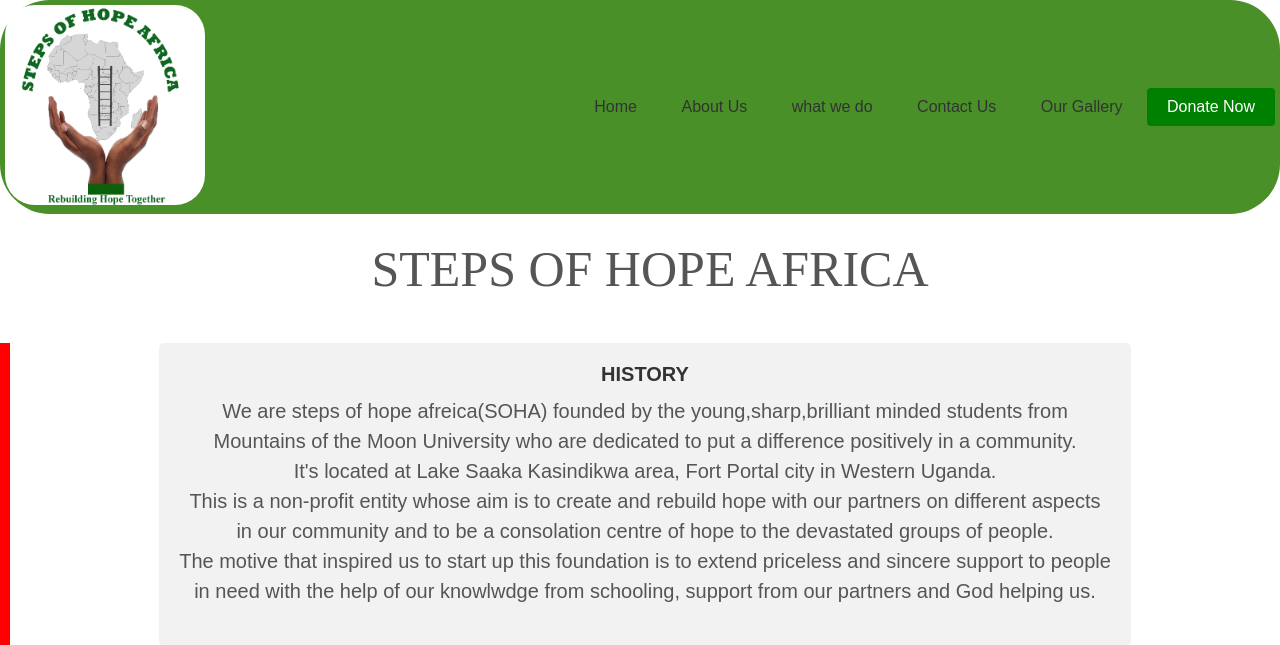
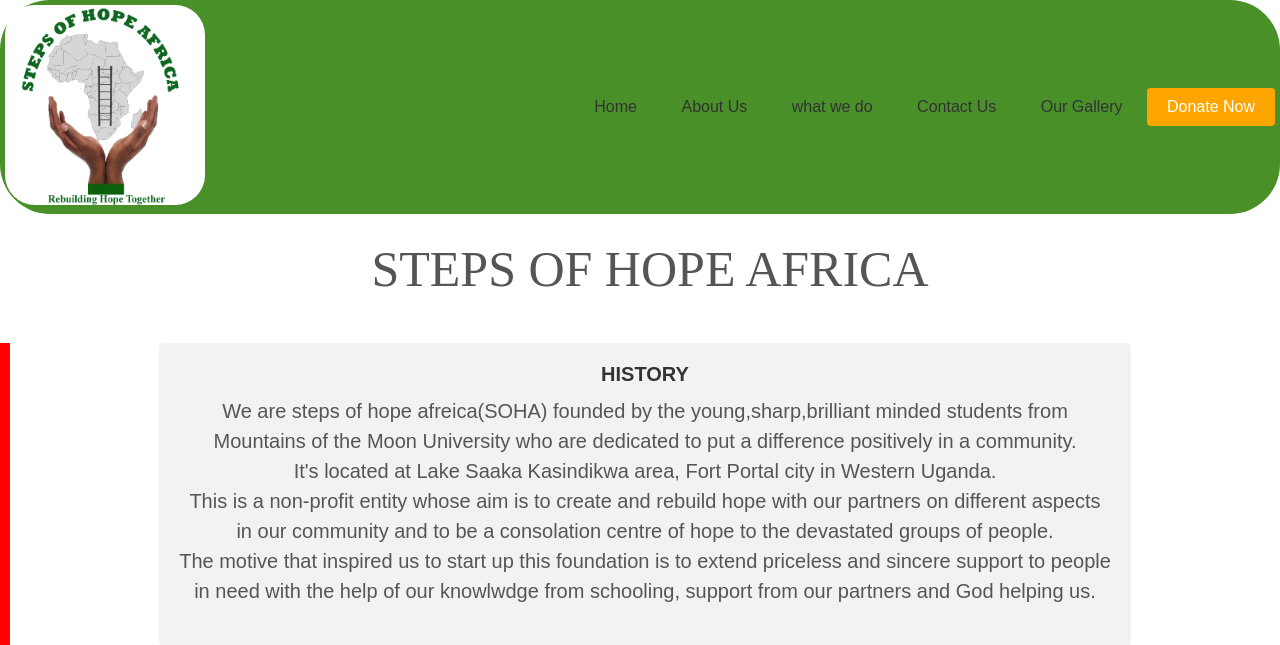
Before and after one commit to YetsTechHub256/stepsofhopeafrica, a PHP site: page /About.html in a window 1280 px wide, with the pointer over the restyled element. Shown: the top 645 px of the page. Run offline with PHP 8.4, Linux system fonts and the light colour scheme.

Commit message:
Update css.css

```diff
--- a/css.css
+++ b/css.css
@@ -126,7 +126,7 @@ nav {
 }
 
 .paypal-button:hover {
-  background-color: green;
+  background-color: orange;
 }
 
 .paypal-button:hover .paypal-button {
```
